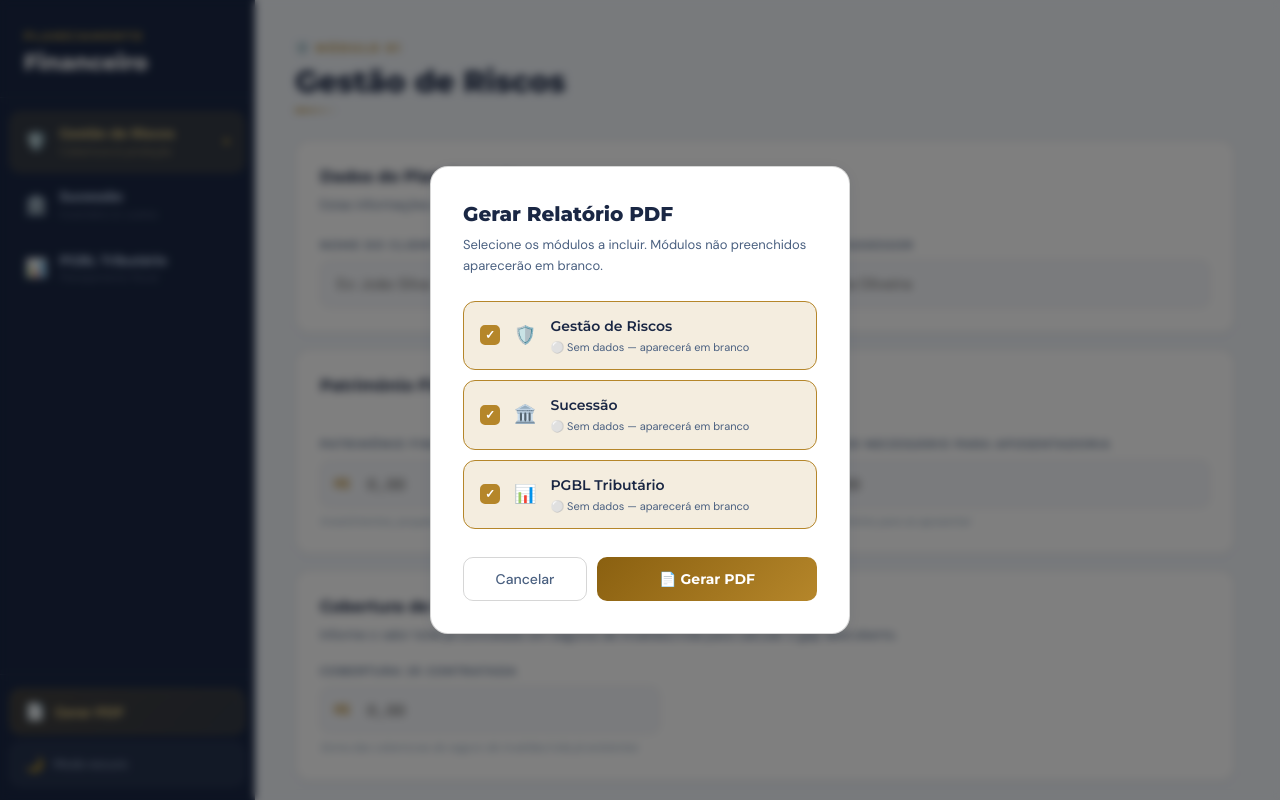
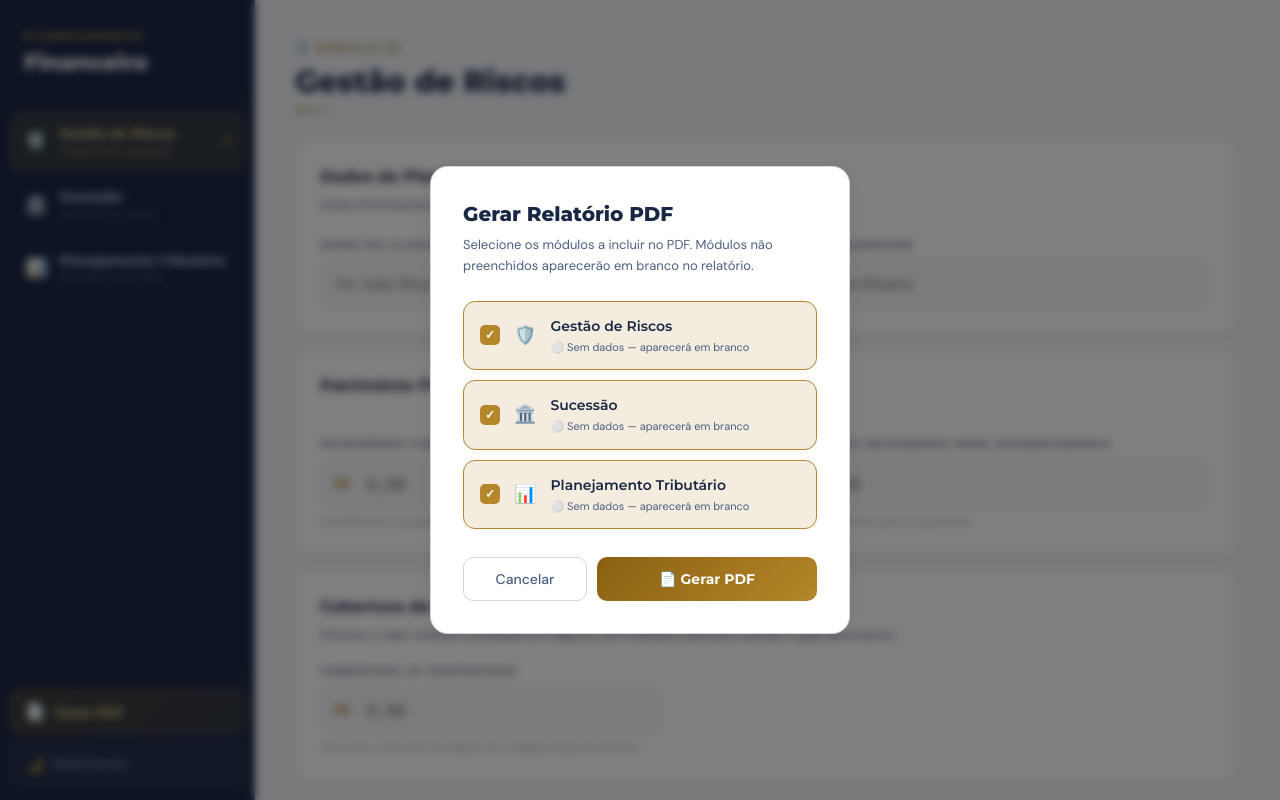
Before and after one commit to theolimaa/patrimonio, a React (Vite) app: page /riscos in a window 1280 px wide. Both pictures are taken after a click on the button "📄 Gerar PDF". Shown: the top 800 px of the page. Built offline with nearby package versions, Linux system fonts and the light colour scheme.

Commit message:
Update Layout.jsx

```diff
--- a/src/components/Layout.jsx
+++ b/src/components/Layout.jsx
@@ -5,10 +5,10 @@ import { generatePDF } from '../pdfGenerator'
 const NAV_ITEMS = [
   { path: '/riscos', icon: '🛡️', label: 'Gestão de Riscos', sub: 'Cobertura & proteção' },
   { path: '/sucessao', icon: '🏛️', label: 'Sucessão', sub: 'Inventário & custos' },
-  { path: '/pgbl', icon: '📊', label: 'PGBL Tributário', sub: 'Planejamento fiscal' },
+  { path: '/pgbl', icon: '📊', label: 'Planejamento Tributário', sub: 'Benefício fiscal PGBL' },
 ]
 
-function PDFModal({ appData, clientInfo, onClose }) {
+function PDFModal({ appData, onClose }) {
   const [selected, setSelected] = useState(['riscos', 'sucessao', 'pgbl'])
   const [loading, setLoading] = useState(false)
 
@@ -22,7 +22,7 @@ function PDFModal({ appData, clientInfo, onClose }) {
     if (selected.length === 0) return
     setLoading(true)
     setTimeout(function() {
-      generatePDF(appData, selected, clientInfo)
+      generatePDF(appData, selected)
       setLoading(false)
     }, 150)
   }
@@ -30,7 +30,7 @@ function PDFModal({ appData, clientInfo, onClose }) {
   const modules = [
     { key: 'riscos', icon: '🛡️', label: 'Gestão de Riscos' },
     { key: 'sucessao', icon: '🏛️', label: 'Sucessão' },
-    { key: 'pgbl', icon: '📊', label: 'PGBL Tributário' },
+    { key: 'pgbl', icon: '📊', label: 'Planejamento Tributário' },
   ]
 
   return (
@@ -46,16 +46,8 @@ function PDFModal({ appData, clientInfo, onClose }) {
           Gerar Relatório PDF
         </div>
         <div style={{ fontSize: '13px', color: 'var(--text-muted)', marginBottom: '24px', lineHeight: 1.6 }}>
-          Selecione os módulos a incluir. Módulos não preenchidos aparecerão em branco.
+          Selecione os módulos a incluir no PDF. Módulos não preenchidos aparecerão em branco no relatório.
         </div>
-
-        {/* Client info preview */}
-        {(clientInfo.clientName || clientInfo.advisorName) && (
-          <div style={{ background: 'var(--gold-dim)', border: '1px solid var(--gold)', borderRadius: '10px', padding: '12px 14px', marginBottom: '18px', fontSize: '13px', color: 'var(--text-muted)', lineHeight: 1.7 }}>
-            {clientInfo.clientName && <div>👤 Cliente: <strong style={{ color: 'var(--text)' }}>{clientInfo.clientName}</strong></div>}
-            {clientInfo.advisorName && <div>🤝 Assessor: <strong style={{ color: 'var(--text)' }}>{clientInfo.advisorName}</strong></div>}
-          </div>
-        )}
 
         <div style={{ display: 'flex', flexDirection: 'column', gap: '10px', marginBottom: '28px' }}>
           {modules.map(function(mod) {
@@ -120,12 +112,13 @@ function PDFModal({ appData, clientInfo, onClose }) {
   )
 }
 
-export default function Layout({ theme, onToggleTheme, appData, clientInfo }) {
+export default function Layout({ theme, onToggleTheme, appData }) {
   const location = useLocation()
   const [showPDF, setShowPDF] = useState(false)
 
   return (
     <div style={{ display: 'flex', minHeight: '100vh', width: '100%' }}>
+      {/* ── Sidebar ── */}
       <aside className="sidebar" style={{
         width: '255px', flexShrink: 0,
         background: 'var(--bg-sidebar)',
@@ -133,6 +126,7 @@ export default function Layout({ theme, onToggleTheme, appData, clientInfo }) {
         display: 'flex', flexDirection: 'column',
         position: 'fixed', top: 0, left: 0, bottom: 0, zIndex: 100,
       }}>
+        {/* Logo */}
         <div style={{ padding: '28px 24px 22px', borderBottom: '1px solid rgba(255,255,255,0.08)' }}>
           <div style={{ fontSize: '11px', letterSpacing: '0.18em', textTransform: 'uppercase', color: 'var(--gold-sidebar)', fontWeight: 700, fontFamily: 'var(--font-display)', marginBottom: '5px' }}>
             Planejamento
@@ -142,6 +136,7 @@ export default function Layout({ theme, onToggleTheme, appData, clientInfo }) {
           </div>
         </div>
 
+        {/* Nav */}
         <nav style={{ padding: '14px 10px', flex: 1 }}>
           {NAV_ITEMS.map(function(item) {
             const active = location.pathname === item.path
@@ -170,6 +165,7 @@ export default function Layout({ theme, onToggleTheme, appData, clientInfo }) {
           })}
         </nav>
 
+        {/* PDF & Theme buttons */}
         <div style={{ padding: '14px 10px', borderTop: '1px solid rgba(255,255,255,0.08)', display: 'flex', flexDirection: 'column', gap: '8px' }}>
           <button
             onClick={function() { setShowPDF(true) }}
@@ -179,7 +175,8 @@ export default function Layout({ theme, onToggleTheme, appData, clientInfo }) {
               background: 'linear-gradient(135deg,rgba(181,134,42,0.25),rgba(201,168,76,0.15))',
               border: '1px solid rgba(201,168,76,0.35)',
               color: 'var(--gold-sidebar-light)', fontSize: '13px', fontWeight: 700,
-              fontFamily: 'var(--font-display)', cursor: 'pointer', transition: 'all 0.18s',
+              fontFamily: 'var(--font-display)', cursor: 'pointer',
+              transition: 'all 0.18s',
             }}
             onMouseEnter={function(e) { e.currentTarget.style.background = 'rgba(201,168,76,0.25)' }}
             onMouseLeave={function(e) { e.currentTarget.style.background = 'linear-gradient(135deg,rgba(181,134,42,0.25),rgba(201,168,76,0.15))' }}
@@ -188,6 +185,7 @@ export default function Layout({ theme, onToggleTheme, appData, clientInfo }) {
             Gerar PDF
           </button>
 
+          {/* Theme toggle */}
           <button
             onClick={onToggleTheme}
             style={{
@@ -207,6 +205,7 @@ export default function Layout({ theme, onToggleTheme, appData, clientInfo }) {
         </div>
       </aside>
 
+      {/* ── Main content ── */}
       <main className="main-content" style={{
         flex: 1, marginLeft: '255px', minHeight: '100vh',
         padding: '40px 40px 60px', maxWidth: '1020px',
@@ -216,6 +215,7 @@ export default function Layout({ theme, onToggleTheme, appData, clientInfo }) {
         </div>
       </main>
 
+      {/* ── Mobile bottom nav ── */}
       <nav className="mobile-nav" style={{
         display: 'none', position: 'fixed', bottom: 0, left: 0, right: 0,
         background: 'var(--bg-sidebar)', borderTop: '1px solid rgba(255,255,255,0.1)',
@@ -234,13 +234,14 @@ export default function Layout({ theme, onToggleTheme, appData, clientInfo }) {
             </NavLink>
           )
         })}
-        <div style={{ display: 'flex', flexDirection: 'column', alignItems: 'center', gap: '3px', padding: '6px 16px', cursor: 'pointer' }} onClick={function() { setShowPDF(true) }}>
+        <div style={{ display: 'flex', flexDirection: 'column', alignItems: 'center', gap: '3px', padding: '6px 16px' }} onClick={function() { setShowPDF(true) }}>
           <span style={{ fontSize: '22px' }}>📄</span>
-          <span style={{ fontSize: '10px', color: 'rgba(200,216,240,0.5)', fontFamily: 'var(--font-display)' }}>PDF</span>
+          <span style={{ fontSize: '10px', color: 'rgba(200,216,240,0.5)', fontWeight: 400, fontFamily: 'var(--font-display)' }}>PDF</span>
         </div>
       </nav>
 
-      {showPDF && <PDFModal appData={appData} clientInfo={clientInfo} onClose={function() { setShowPDF(false) }} />}
+      {/* ── PDF Modal ── */}
+      {showPDF && <PDFModal appData={appData} onClose={function() { setShowPDF(false) }} />}
     </div>
   )
 }
```
